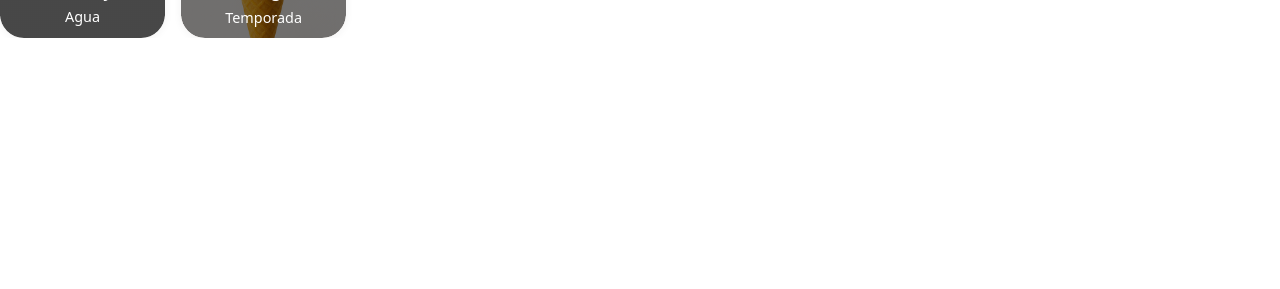
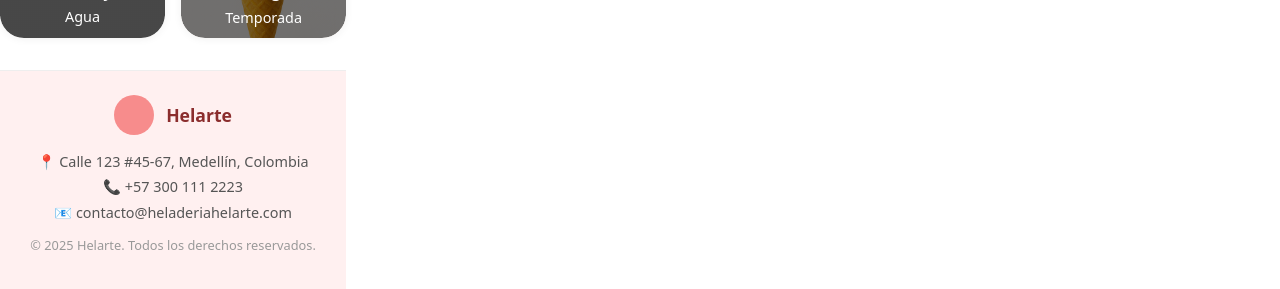
Before and after one commit to RollingCC121/WebHelarte, a React (Vite) app: page / in a window 1280 px wide. Shown: the part 1255-1544 px from the top of the page. Before the commit the page ends 1293 px from the top, so only its background shows below. Built offline with nearby package versions, Linux system fonts and the light colour scheme; grey boxes are pictures that could not be loaded.

Commit message:
creando el footer

```diff
--- a/src/App.jsx
+++ b/src/App.jsx
@@ -3,9 +3,10 @@ import React from 'react';
 // Importar componentes
 import TopBar from "./components/topbar";
 import Hero from "./components/hero";
-import PopularFlavors from "./components/bannerCombos";
-import Flavors from "./components/menuFlavors";
+import BannerCombos from "./components/bannerCombos";
+import MenuFlavors from "./components/menuFlavors";
 import FloatingButtons from "./components/floatingbuttons";
+import Footer from "./components/footer";
 
 // Importar estilos globales
 import './index.css';
@@ -17,8 +18,9 @@ export default function App() {
       <TopBar />
       <main className="content">
         <Hero />
-        <PopularFlavors />
-        <Flavors/>
+        <BannerCombos/>
+        <MenuFlavors/>
+        <Footer/>
       </main>
       <FloatingButtons />
     </div>
--- /dev/null
+++ b/src/components/footer.jsx
@@ -0,0 +1,22 @@
+import '../styles/footer.css';
+
+export default function Footer() {
+  return (
+    <footer className="footer">
+      <div className="footer-brand">
+        <div className="footer-logo"></div>
+        <span className="footer-name">Helarte</span>
+      </div>
+
+      <div className="footer-info">
+        <p>📍 Calle 123 #45-67, Medellín, Colombia</p>
+        <p>📞 +57 300 111 2223</p>
+        <p>📧 contacto@heladeriahelarte.com</p>
+      </div>
+
+      <div className="footer-bottom">
+        <p>© 2025 Helarte. Todos los derechos reservados.</p>
+      </div>
+    </footer>
+  );
+}
--- /dev/null
+++ b/src/styles/footer.css
@@ -0,0 +1,40 @@
+.footer {
+  padding: 24px 16px;
+  background-color: #fff0f0;
+  text-align: center;
+  font-size: 0.9rem;
+  color: #555;
+  border-top: 1px solid #eee;
+  margin-top: 32px;
+}
+
+.footer-brand {
+  display: flex;
+  align-items: center;
+  justify-content: center;
+  gap: 12px;
+  margin-bottom: 16px;
+}
+
+.footer-logo {
+  width: 40px;
+  height: 40px;
+  background-color: #f78c8c;
+  border-radius: 50%;
+}
+
+.footer-name {
+  font-weight: bold;
+  font-size: 1.1rem;
+  color: #8b2d2d;
+}
+
+.footer-info p {
+  margin: 4px 0;
+}
+
+.footer-bottom {
+  margin-top: 12px;
+  font-size: 0.8rem;
+  color: #999;
+}
--- a/src/styles/menuFlavors.css
+++ b/src/styles/menuFlavors.css
@@ -163,7 +163,7 @@
   }
   .sabor-tarjeta {
     max-width: 98vw;
-    aspect-ratio: 1/1.15;
+    aspect-ratio: 1/1;
   }
   .sabor-tarjeta-overlay {
     padding: 0.5rem 0.1rem 0.4rem 0.1rem;
```
